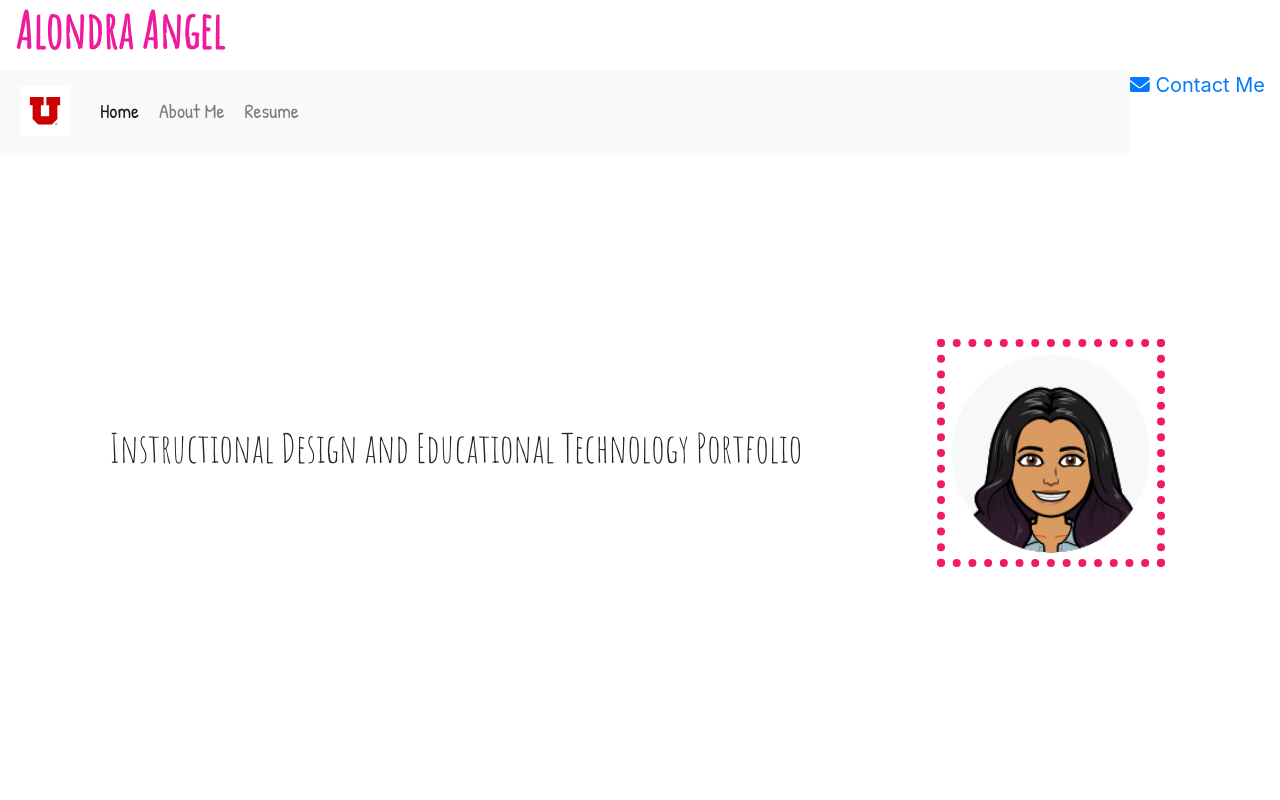
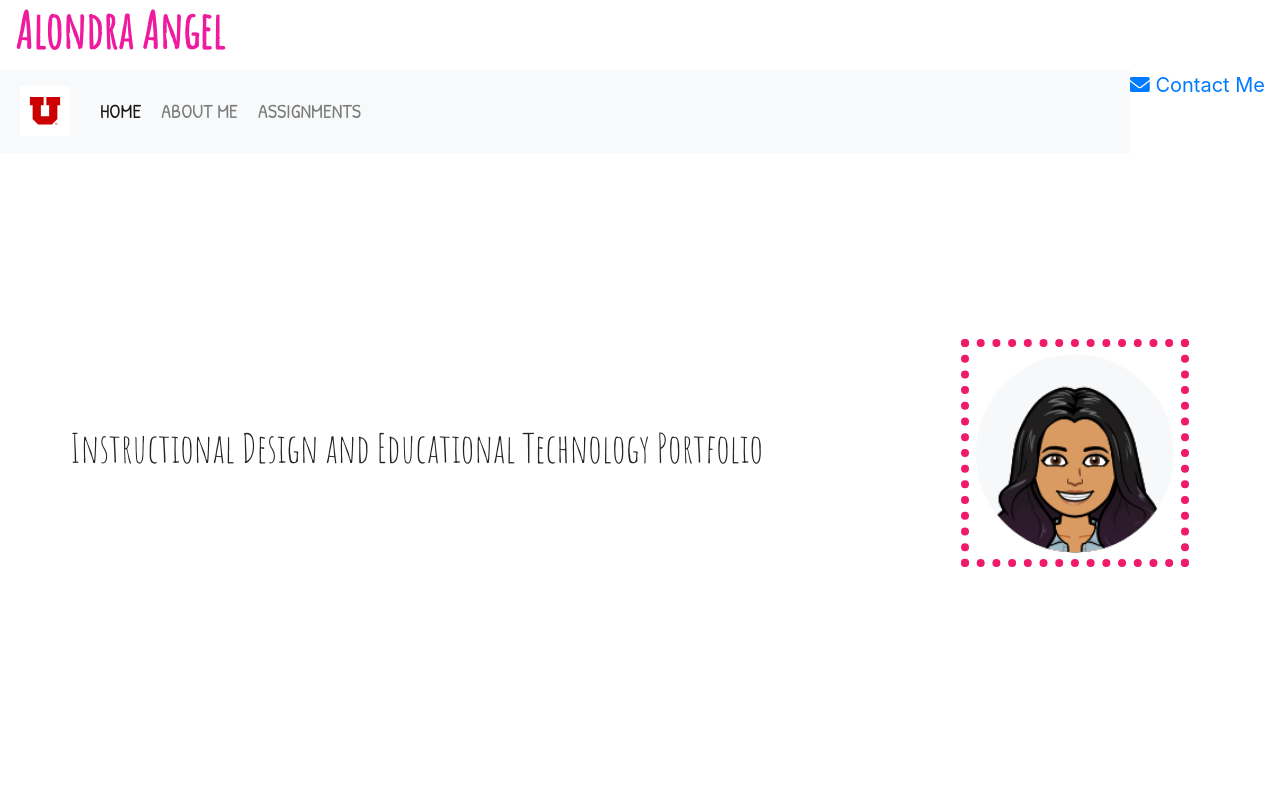
Before and after one commit to a-angel1/EDPS_ALONDRA, a plain HTML site: page index.html in a window 1280 px wide. Shown: the top 800 px of the page. Drawn offline with nearby package versions, Linux system fonts and the light colour scheme; a web font is replaced by a local one.

Commit message:
Update index.html

```diff
--- a/index.html
+++ b/index.html
@@ -39,13 +39,13 @@
               <div class="collapse navbar-collapse" id="collapsibleNavbar">
                 <ul class="navbar-nav">
                   <li class="nav-item active">
-                      <a class="nav-link" href="#">Home <span class="sr-only">(current)</span></a>
+                      <a class="nav-link" href="index.html">HOME <span class="sr-only">(current)</span></a>
                   </li>
                   <li class="nav-item">
-                    <a class="nav-link" href="about.html">About Me</a>
+                    <a class="nav-link" href="about.html">ABOUT ME</a>
                   </li>
                   <li class="nav-item">
-                    <a class="nav-link" href="resume.html">Resume</a>
+                    <a class="nav-link" href="assignments.html">ASSIGNMENTS</a>
                   </li>
                 </ul>
               </div>
@@ -55,10 +55,11 @@
         <body>
             <div class="container">
                 <div id="sec_lan_sec1" class="row justify-content-around align-items-center">
-                    <h2>Instructional Design and Educational Technology Portfolio
-                    </h2>
+                <h2>Instructional Design and Educational Technology Portfolio</h2>
+                     <div class="col-4 d-none d-lg-block">
                     <div class="image1"></div>
                 </div>
+                    </div>
             </div>
 
              <div class="flexbox-container">
```
